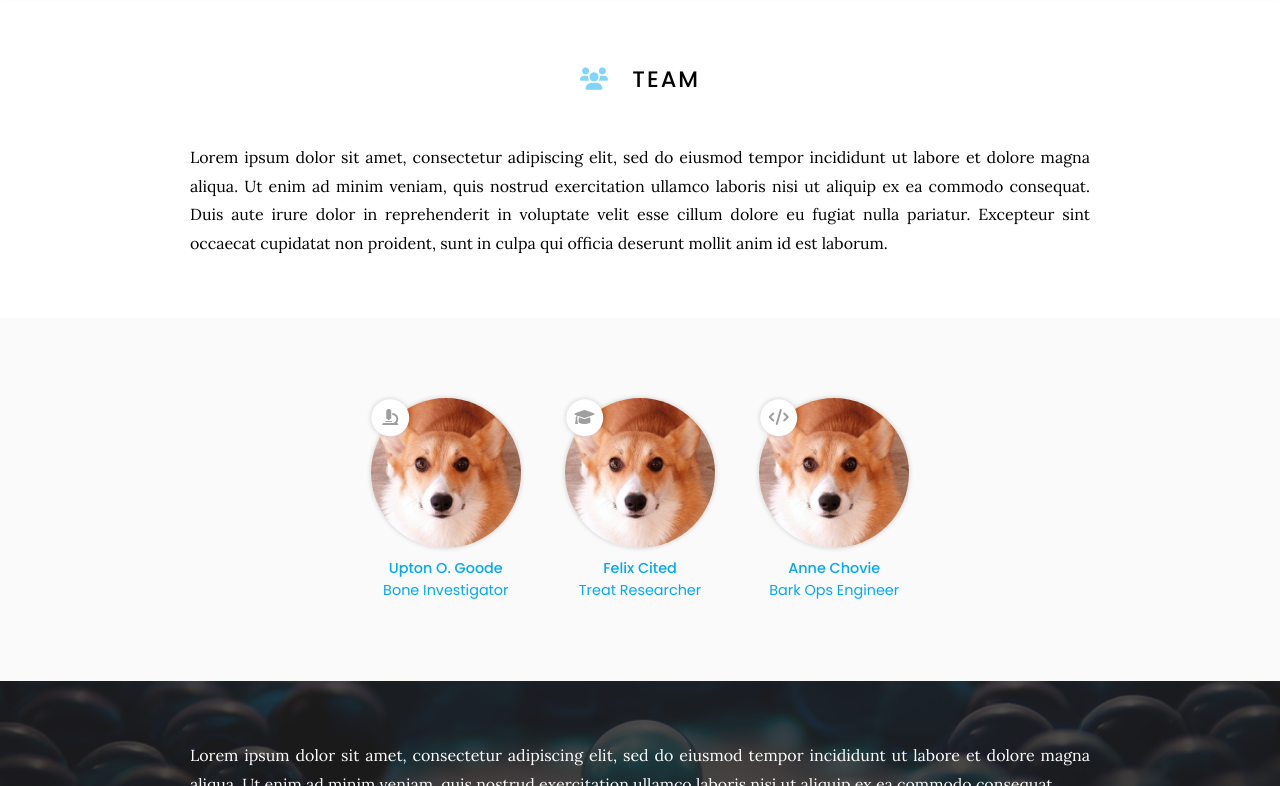
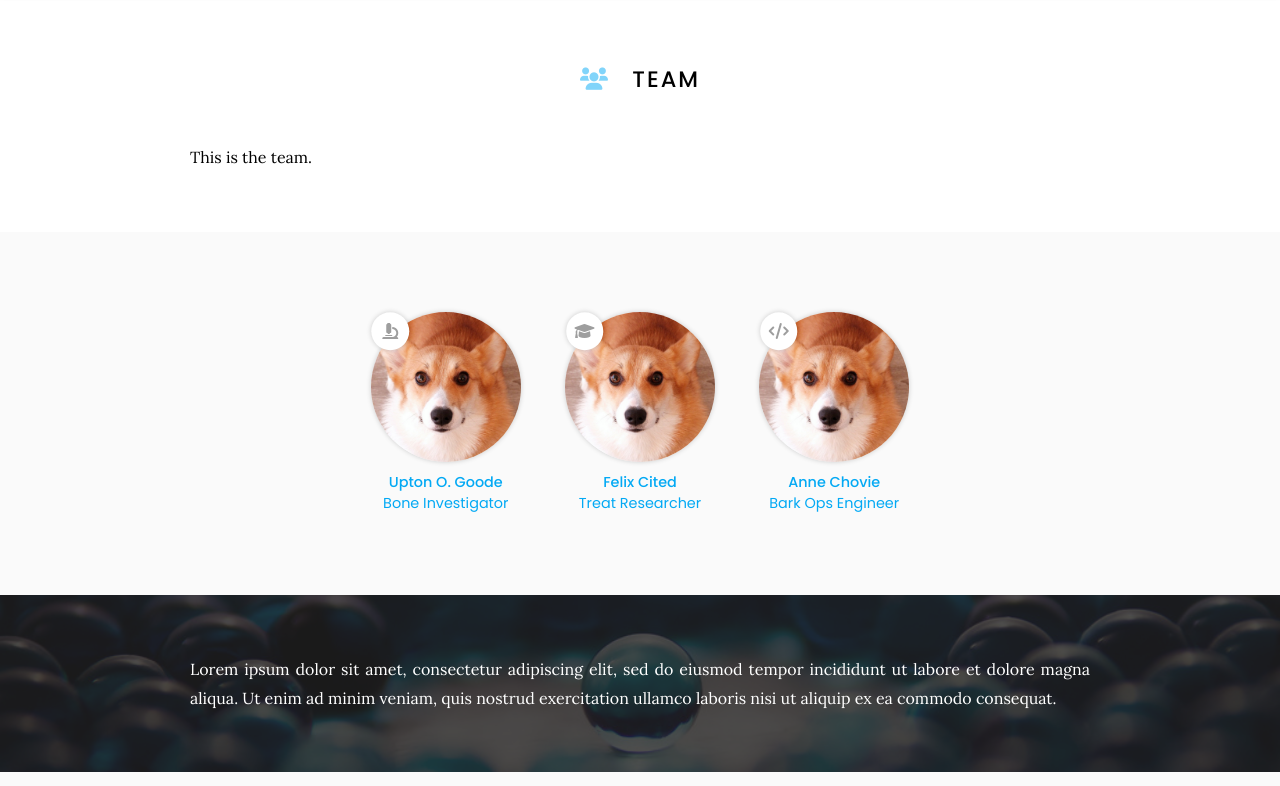
Before and after one commit to goallabuci/goallabuci.github.io, a Jekyll site: the page built from team/index.md, in a window 1280 px wide and 900 px high, cut to the strip 114-900 px from the top of the window. Built offline with Jekyll 4.4.1, drawn with Linux system fonts in a browser that asks for light colours.

Commit message:
Update index.md

```diff
--- a/team/index.md
+++ b/team/index.md
@@ -7,10 +7,7 @@ nav:
 
 # <i class="fas fa-users"></i>Team
 
-Lorem ipsum dolor sit amet, consectetur adipiscing elit, sed do eiusmod tempor incididunt ut labore et dolore magna aliqua.
-Ut enim ad minim veniam, quis nostrud exercitation ullamco laboris nisi ut aliquip ex ea commodo consequat.
-Duis aute irure dolor in reprehenderit in voluptate velit esse cillum dolore eu fugiat nulla pariatur.
-Excepteur sint occaecat cupidatat non proident, sunt in culpa qui officia deserunt mollit anim id est laborum.
+This is the team.
 
 {% include section.html %}
 
```
